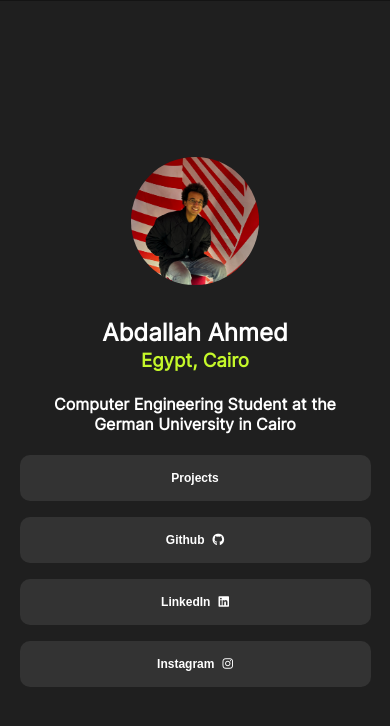
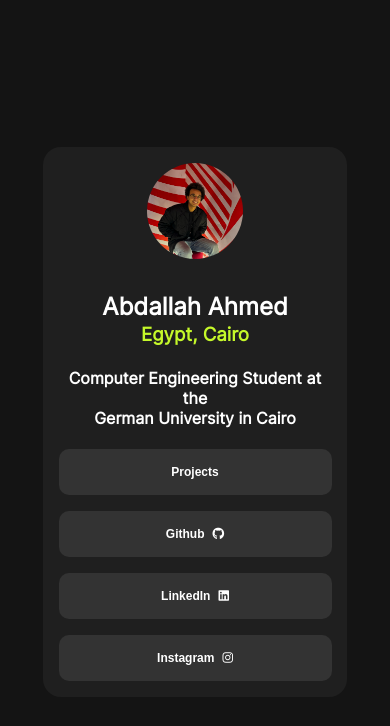
Before and after one commit to AbdallahAhmadd/Personal-Portfolio, a React (Vite) app: page / in a window 390 px wide. Shown: the top 726 px of the page. Built offline with nearby package versions, Linux system fonts and the light colour scheme.

Commit message:
feat(UI): expand container on click

```diff
--- a/src/Components/profilecard.css
+++ b/src/Components/profilecard.css
@@ -8,11 +8,15 @@
     padding: 4%;
     border-radius: 18px;
     height: 36rem;
+    transition: width 1.5s
+}
+
+#container.expanded{
+    width: 80%;
 }
 @media (max-width: 600px) {
     #container {
-        width: 90%;
-        padding: 40%;
+        width: 70%;
         height: auto;
     }
 }
```
